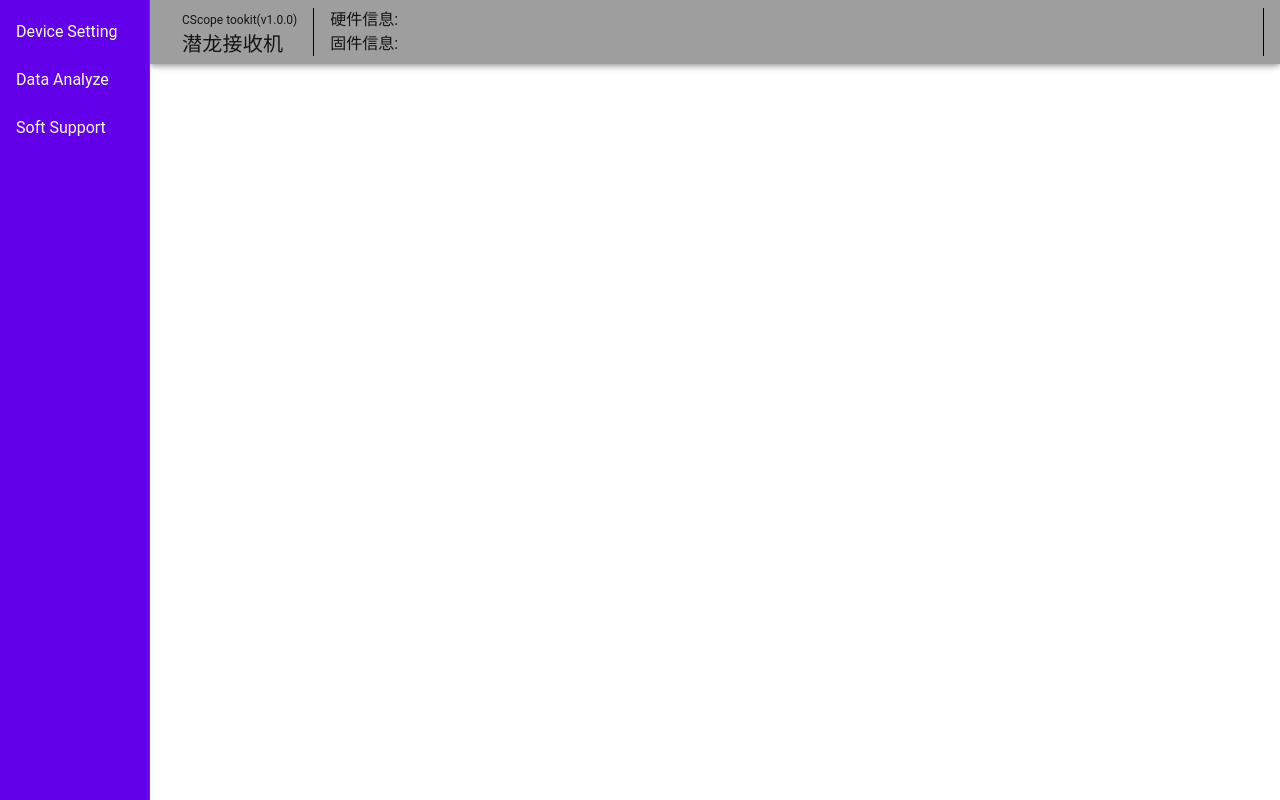
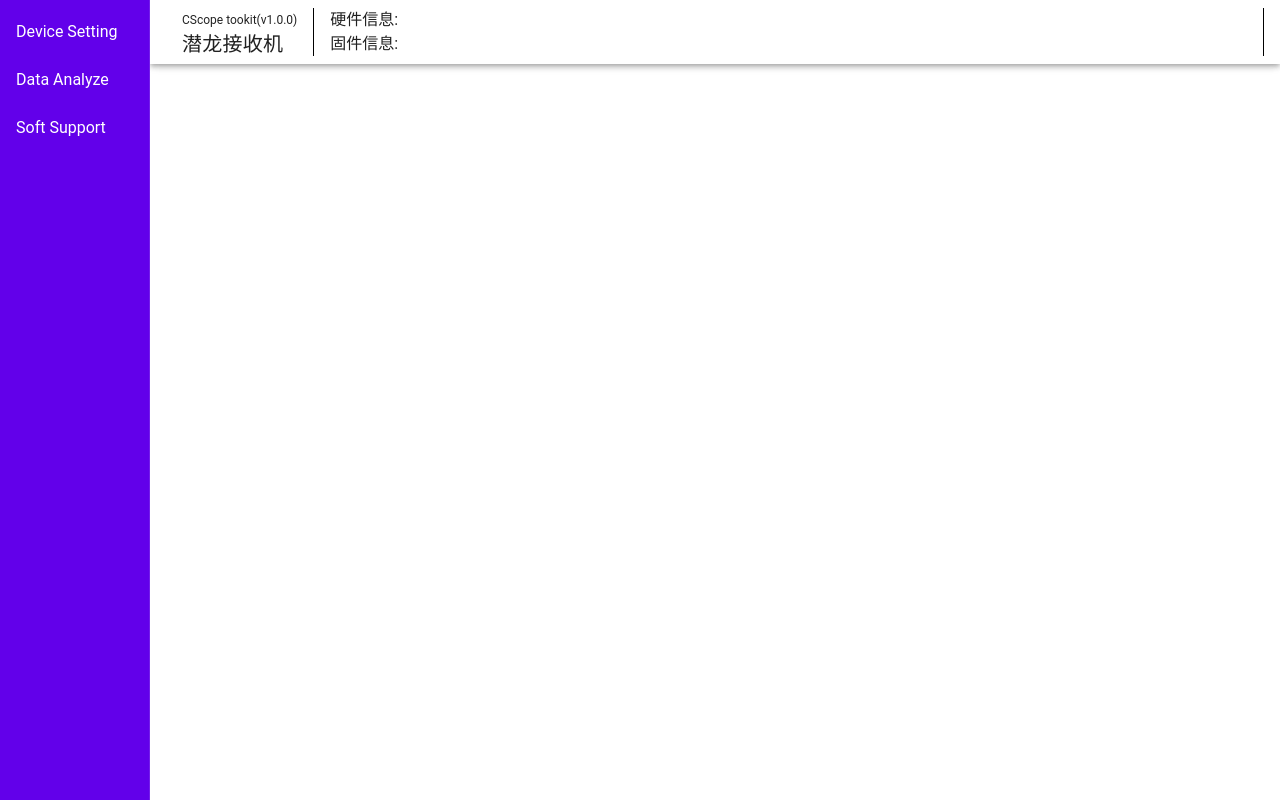
Before and after one commit to zhangbiggs/scope, a Vue app: page /DataAnalyze in a window 1280 px wide. Built offline with nearby package versions, Linux system fonts and the light colour scheme.

Commit message:
feat: 初始化版本开发

```diff
--- a/src/components/DataAnalyze.vue
+++ b/src/components/DataAnalyze.vue
@@ -62,7 +62,7 @@ export default {
     text: "请选择数据文件(csv)",
     fileList: [],
     tableHeight: 250,
-    value1: [new Date(2000, 10, 10, 10, 10), new Date(2000, 10, 11, 10, 10)],
+    value1: [],
     CSVData: [],
     tableHeadData: [
       "年-月-日",
--- a/src/components/MyHeader.vue
+++ b/src/components/MyHeader.vue
@@ -18,14 +18,14 @@ export default {
   name: "Header",
 
   data: () => ({
-    color: "grey",
+    color: "white",
     rd_hw_ver: "",
     rd_fw_ver: "",
   }),
   mounted() {
     EventBus.$on("connect", (bool) => {
       // this.connected = bool;
-      !bool ? (this.color = "grey") : (this.color = "green");
+      !bool ? (this.color = "white") : (this.color = "green");
     });
     EventBus.$on("RD-HW-VER", (msg) => {
       this.rd_hw_ver = msg;
```
